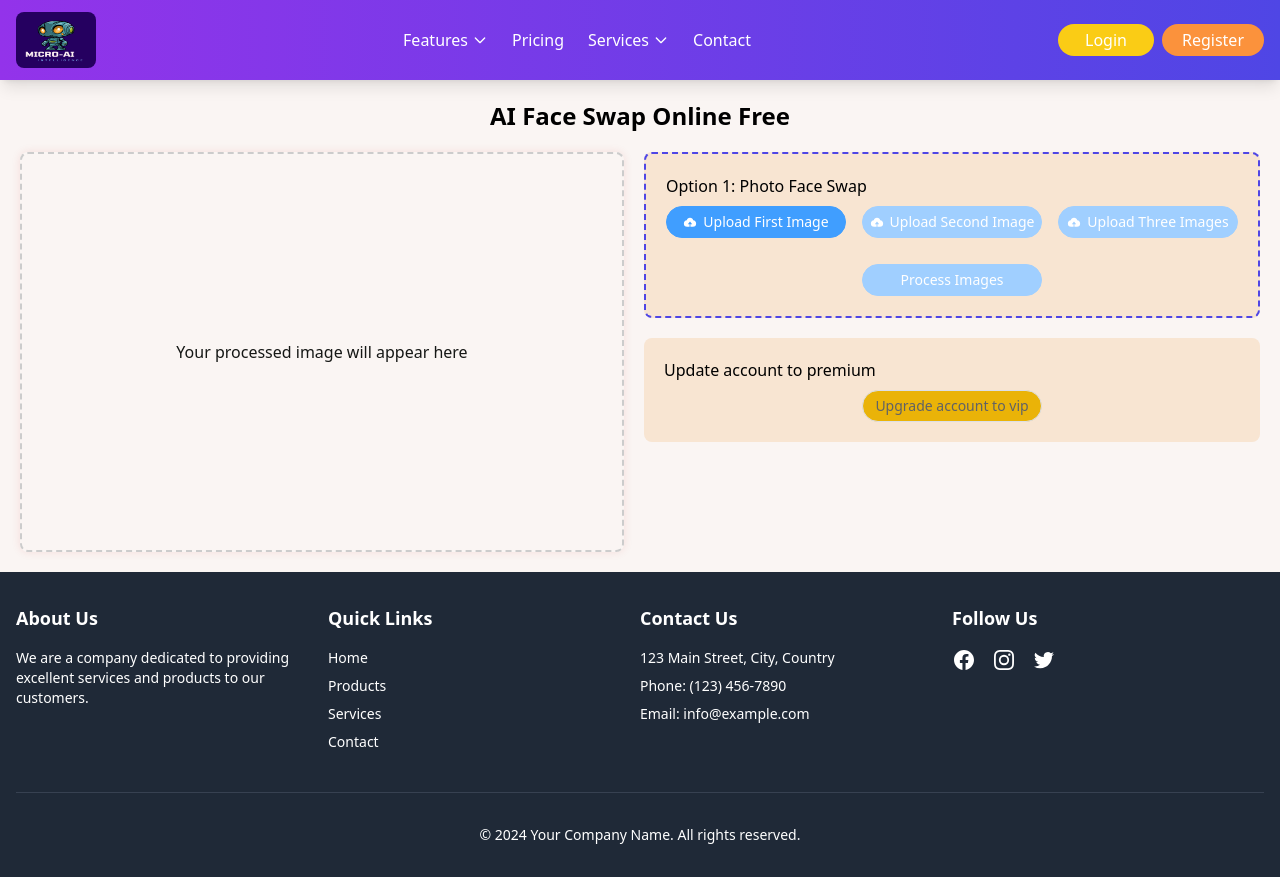
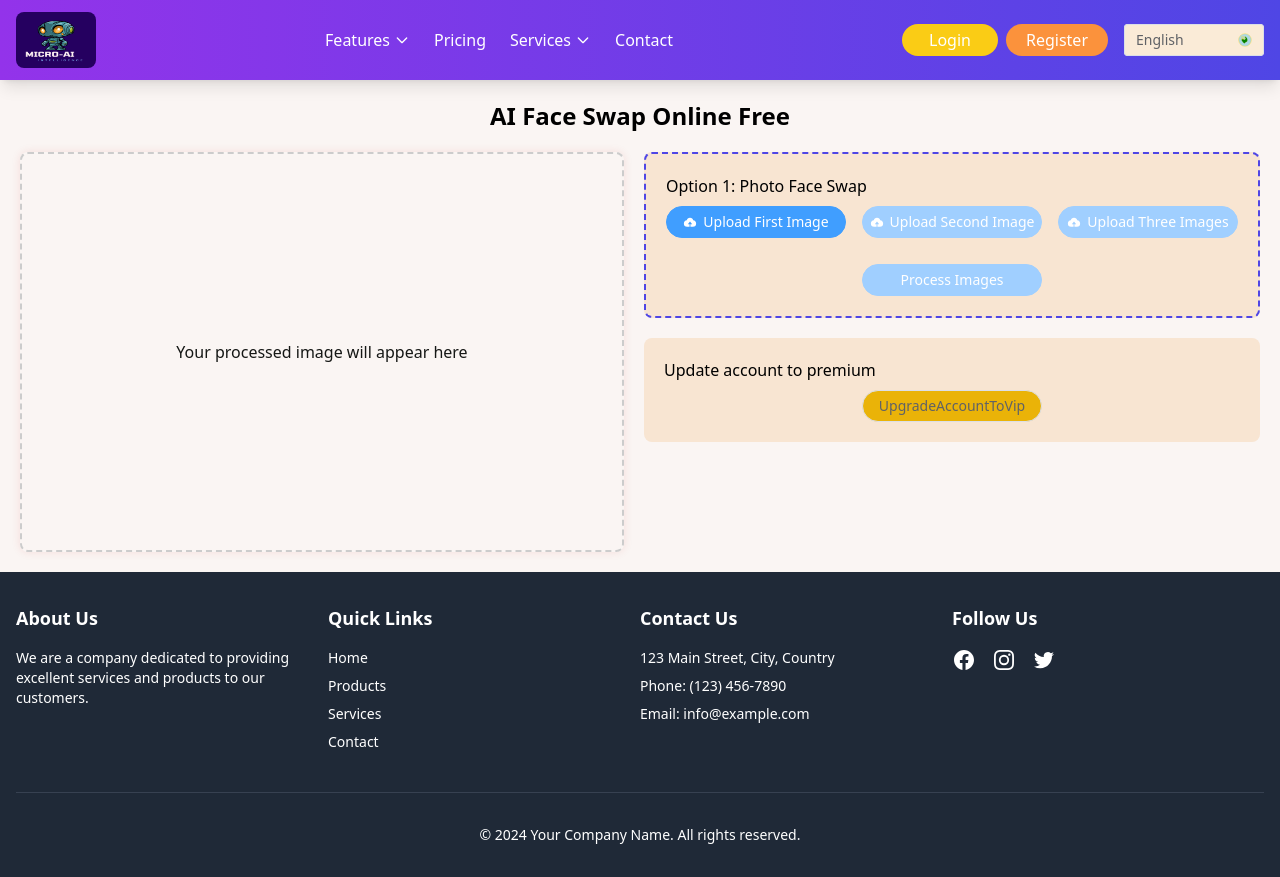
Before and after one commit to thetuyen01/page_one, a Vue app: page / in a window 1280 px wide. Built offline with nearby package versions, Linux system fonts and the light colour scheme.

Commit message:
feat(language): feat

```diff
--- a/package.json
+++ b/package.json
@@ -18,6 +18,7 @@
     "libphonenumber-js": "^1.11.9",
     "pinia": "^2.1.7",
     "vue": "^3.4.29",
+    "vue-i18n": "^10.0.4",
     "vue-router": "^4.3.3"
   },
   "devDependencies": {
@@ -28,6 +29,7 @@
     "autoprefixer": "^10.4.20",
     "npm-run-all2": "^6.2.0",
     "postcss": "^8.4.41",
+    "sass-embedded": "^1.79.4",
     "tailwindcss": "^3.4.10",
     "typescript": "~5.4.0",
     "vite": "^5.3.1",
--- /dev/null
+++ b/src/assets/icon/EnFlag.vue
@@ -0,0 +1,27 @@
+<template>
+  <svg
+    xmlns="http://www.w3.org/2000/svg"
+    viewBox="0 0 30 15"
+    width="30"
+    height="15"
+  >
+    <!-- Nền màu xanh lam -->
+    <rect width="30" height="15" fill="#012169" />
+
+    <!-- Đường chéo trắng -->
+    <polygon points="0,0 30,15 27,15 0,2" fill="#FFF" />
+    <polygon points="30,0 0,15 3,15 30,2" fill="#FFF" />
+
+    <!-- Đường chéo đỏ -->
+    <polygon points="0,0 30,15 28,15 0,1" fill="#C8102E" />
+    <polygon points="30,0 0,15 2,15 30,1" fill="#C8102E" />
+
+    <!-- Chữ thập trắng -->
+    <rect x="12" width="6" height="15" fill="#FFF" />
+    <rect y="4.5" width="30" height="6" fill="#FFF" />
+
+    <!-- Chữ thập đỏ -->
+    <rect x="13.5" width="3" height="15" fill="#C8102E" />
+    <rect y="6" width="30" height="3" fill="#C8102E" />
+  </svg>
+</template>
--- /dev/null
+++ b/src/assets/icon/VnFlag.vue
@@ -0,0 +1,17 @@
+<template>
+  <svg
+    xmlns="http://www.w3.org/2000/svg"
+    viewBox="0 0 30 15"
+    width="30"
+    height="15"
+  >
+    <!-- Nền màu đỏ -->
+    <rect width="30" height="15" fill="#da251d" />
+
+    <!-- Ngôi sao vàng, đã chỉnh tỉ lệ cho kích thước 30x15 -->
+    <polygon
+      points="15,3 16,6 19,6 17,8 18,11 15,9 12,11 13,8 11,6 14,6"
+      fill="#ffcd00"
+    />
+  </svg>
+</template>
--- /dev/null
+++ b/src/assets/icon/WorkdIcon.vue
@@ -0,0 +1,29 @@
+<template>
+  <svg
+    xmlns="http://www.w3.org/2000/svg"
+    viewBox="0 0 200 200"
+    width="200"
+    height="200"
+  >
+    <!-- Hình tròn đại diện cho Trái Đất -->
+    <circle
+      cx="100"
+      cy="100"
+      r="90"
+      fill="lightblue"
+      stroke="gold"
+      stroke-width="5"
+    />
+
+    <!-- Lục địa, được vẽ như các hình dạng tùy ý -->
+    <path
+      d="M 50,100 Q 60,70 80,90 Q 100,110 110,70 Q 90,60 100,50 Q 120,60 130,80 Q 140,100 130,120 Q 100,130 90,150 Q 70,140 50,100 Z"
+      fill="green"
+      stroke="gold"
+      stroke-width="2"
+    />
+
+    <!-- Hiệu ứng sáng bóng mạ vàng -->
+    <circle cx="70" cy="70" r="30" fill="rgba(255, 215, 0, 0.3)" />
+  </svg>
+</template>
--- /dev/null
+++ b/src/locales/en.json
@@ -0,0 +1,12 @@
+{
+  "welcome": "Welcome to our application!",
+  "AIFaceSwapOnlineFree": "AI Face Swap Online Free",
+  "YourProcessedImageWillAppearHere": "Your processed image will appear here",
+  "vs": "Vs",
+  "Option1PhotoFaceSwap": "Option 1: Photo Face Swap",
+  "UploadFirstImage": "Upload First Image",
+  "UploadSecondImage": "Upload Second Image",
+  "UploadThreeImages": "Upload Three Images",
+  "ProcessImages": "Process Images",
+  "UpdateAccountToPremium": "Update account to premium"
+}
--- /dev/null
+++ b/src/locales/vi.json
@@ -0,0 +1,12 @@
+{
+  "welcome": "Chào mừng bạn đến với ứng dụng của chúng tôi!",
+  "AIFaceSwapOnlineFree": "Hoán đổi khuôn mặt AI miễn phí trực tuyến",
+  "YourProcessedImageWillAppearHere": "Hình ảnh đã xử lý của bạn sẽ xuất hiện ở đây",
+  "vs": "Vs",
+  "Option1PhotoFaceSwap": "Lựa chọn 1: Hoán đổi khuôn mặt từ ảnh",
+  "UploadFirstImage": "Tải lên ảnh đầu tiên",
+  "UploadSecondImage": "Tải lên ảnh thứ hai",
+  "UploadThreeImages": "Tải lên ba ảnh",
+  "ProcessImages": "Xử lý hình ảnh",
+  "UpgradeAccountToVip": "Nâng cấp tài khoản lên VIP"
+}
--- a/src/main.ts
+++ b/src/main.ts
@@ -4,13 +4,25 @@ import { createApp } from "vue";
 import { createPinia } from "pinia";
 import ElementPlus from "element-plus";
 import "element-plus/dist/index.css";
+import { createI18n } from "vue-i18n";
 import App from "./App.vue";
 import router from "./router";
+
+import en from "./locales/en.json";
+import vi from "./locales/vi.json";
+
+const i18n = createI18n({
+  locale: "en", // Ngôn ngữ mặc định
+  messages: {
+    en,
+    vi,
+  },
+});
 
 const app = createApp(App);
 
 app.use(ElementPlus);
 app.use(createPinia());
 app.use(router);
-
+app.use(i18n);
 app.mount("#app");
--- a/src/views/apps/Home.vue
+++ b/src/views/apps/Home.vue
@@ -1,7 +1,7 @@
 <template>
   <div class="home-container !container mx-auto">
     <h1 class="text-2xl font-bold text-center mb-5">
-      AI Face Swap Online Free
+      {{ $t("AIFaceSwapOnlineFree") }}
     </h1>
     <div class="content">
       <div class="image-display" v-loading="isLoading">
@@ -15,7 +15,7 @@
           class="result-image"
         />
         <div v-else class="placeholder">
-          Your processed image will appear here
+          {{ $t("YourProcessedImageWillAppearHere") }}
         </div>
       </div>
       <div class="upload-section">
@@ -27,7 +27,7 @@
               class="object-cover sm:w-32 sm:h-32 md:w-40 md:h-40 lg:w-48 lg:h-48"
             />
           </div>
-          <span v-if="secondImage" class="my-auto mx-2">VS</span>
+          <span v-if="secondImage" class="my-auto mx-2">{{ $t("vs") }}</span>
           <div v-if="secondImage" class="image-preview">
             <img
               :src="getImagePreviewUrl(secondImage)"
@@ -35,7 +35,7 @@
               class="object-cover sm:w-32 sm:h-32 md:w-40 md:h-40 lg:w-48 lg:h-48"
             />
           </div>
-          <span v-if="threeImages" class="my-auto mx-2">VS</span>
+          <span v-if="threeImages" class="my-auto mx-2">{{ $t("vs") }}</span>
           <div v-if="threeImages" class="image-preview">
             <img
               :src="getImagePreviewUrl(threeImages)"
@@ -45,7 +45,7 @@
           </div>
         </div>
         <div class="upload-option border-dashed border-2 border-indigo-600">
-          <h3 class="mb-2">Option 1: Photo Face Swap</h3>
+          <h3 class="mb-2">{{ $t("Option1PhotoFaceSwap") }}</h3>
           <div class="flex flex-row justify-center items-center gap-4">
             <div
               class="flex flex-col sm:flex-row justify-center items-center gap-4"
@@ -64,7 +64,7 @@
                     '!bg-green-500': firstImage,
                   }"
                   :icon="firstImage ? SuccessFilled : UploadFilled"
-                  >Upload First Image</el-button
+                  >{{ $t("UploadFirstImage") }}</el-button
                 >
               </el-upload>
               <el-upload
@@ -82,7 +82,7 @@
                     '!bg-green-500': secondImage,
                   }"
                   :icon="secondImage ? SuccessFilled : UploadFilled"
-                  >Upload Second Image</el-button
+                  >{{ $t("UploadSecondImage") }}</el-button
                 >
               </el-upload>
               <el-upload
@@ -101,7 +101,7 @@
                     '!bg-green-500': threeImages,
                   }"
                   :icon="threeImages ? SuccessFilled : UploadFilled"
-                  >Upload Three Images<span class="text-red"> </span
+                  >{{ $t("UploadThreeImages") }}<span class="text-red"> </span
                 ></el-button>
               </el-upload>
             </div>
@@ -124,16 +124,16 @@
                   : null
               "
             >
-              Process Images
+              {{ $t("ProcessImages") }}
             </el-button>
           </div>
         </div>
         <div class="upload-option">
-          <h3 class="mb-2">Update account to premium</h3>
+          <h3 class="mb-2">{{ $t("UpdateAccountToPremium") }}</h3>
           <div class="flex flex-row justify-center items-center gap-4">
             <el-button
               class="fixed-width-button !bg-yellow-500 text-white !py-3 !px-4 !rounded-full text-white font-bold"
-              >Upgrade account to vip</el-button
+              >{{ $t("UpgradeAccountToVip") }}</el-button
             >
           </div>
         </div>
--- a/src/views/components/TopNav/TopNav.vue
+++ b/src/views/components/TopNav/TopNav.vue
@@ -100,6 +100,28 @@
             >
               Register
             </router-link>
+          </div>
+          <div class="flex items-center space-x-2">
+            <el-select
+              v-model="selectedLanguage"
+              @change="switchLanguage"
+              placeholder="Select"
+              :suffix-icon="WorkdIcon"
+              style="width: 140px"
+              class="rounded-lg"
+            >
+              <el-option
+                v-for="item in listLanguage"
+                :key="item.value"
+                :label="item.label"
+                :value="item.value"
+              >
+                <span class="flex flex-row"
+                  ><component :is="item.icon" class="mt-2 mr-1" />
+                  {{ item.label }}</span
+                >
+              </el-option>
+            </el-select>
           </div>
         </div>
 
@@ -242,6 +264,28 @@
             </div>
           </div>
         </li>
+        <li>
+          <el-select
+            v-model="selectedLanguage"
+            @change="switchLanguage"
+            placeholder="Select"
+            :suffix-icon="WorkdIcon"
+            style="width: 140px"
+            class="rounded-lg"
+          >
+            <el-option
+              v-for="item in listLanguage"
+              :key="item.value"
+              :label="item.label"
+              :value="item.value"
+            >
+              <span class="flex flex-row"
+                ><component :is="item.icon" class="mt-2 mr-1" />
+                {{ item.label }}</span
+              >
+            </el-option>
+          </el-select>
+        </li>
       </ul>
     </transition>
   </nav>
@@ -251,6 +295,13 @@
 import { ref, computed } from "vue";
 import { useAuthStore } from "../../../stores/authencation/auth";
 import { useRouter } from "vue-router";
+import { useI18n } from "vue-i18n"; // Import useI18n
+import WorkdIcon from "@/assets/icon/WorkdIcon.vue";
+import VnFlag from "@/assets/icon/VnFlag.vue";
+import EnFlag from "@/assets/icon/EnFlag.vue";
+
+// Setup the i18n instance
+const { locale } = useI18n(); // Destructure locale from useI18n
 
 const router = useRouter();
 const authStore = useAuthStore();
@@ -260,7 +311,23 @@ const isLoggedIn = computed(() => authStore.isLoggedIn); // You might want to re
 const userAvatar = ref(
   "https://encrypted-tbn3.gstatic.com/images?q=tbn:ANd9GcQShFgewbl0SP9RwoBDn6SHU2BOL2cWrajZ0NvWdZOUNA5v5yj7"
 ); // Add user avatar URL here when logged in
+const selectedLanguage = ref("en");
+const listLanguage = [
+  {
+    value: "vi",
+    label: "Vietnamese",
+    icon: VnFlag,
+  },
+  {
+    value: "en",
+    label: "English",
+    icon: EnFlag,
+  },
+];
 
+const switchLanguage = () => {
+  locale.value = selectedLanguage.value;
+};
 const listMenu = [
   {
     to: "/features",
@@ -319,3 +386,8 @@ const logout = async () => {
   }
 };
 </script>
+<style scoped lang="scss">
+:deep(.el-select__wrapper) {
+  background-color: antiquewhite !important;
+}
+</style>
```
Also changed, not shown: 1 other file (tests, documents, lock files or other folders).
